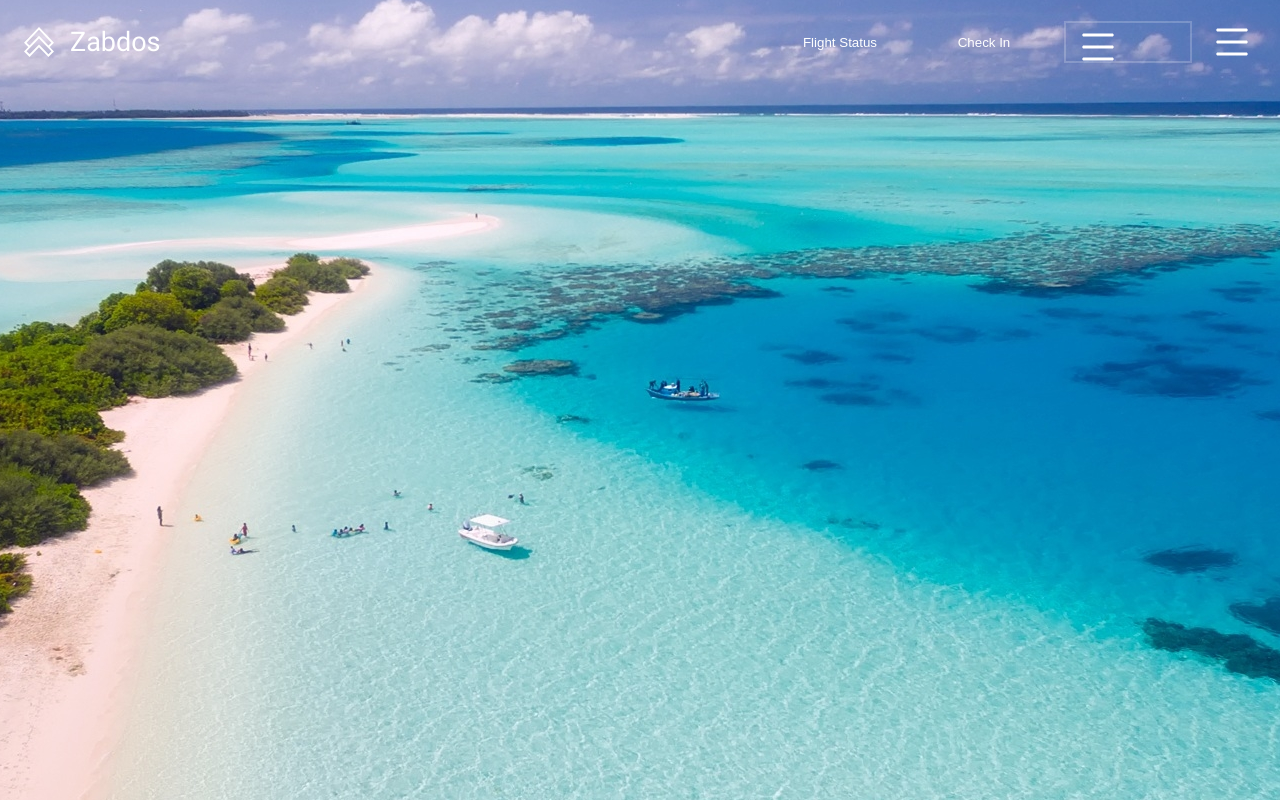
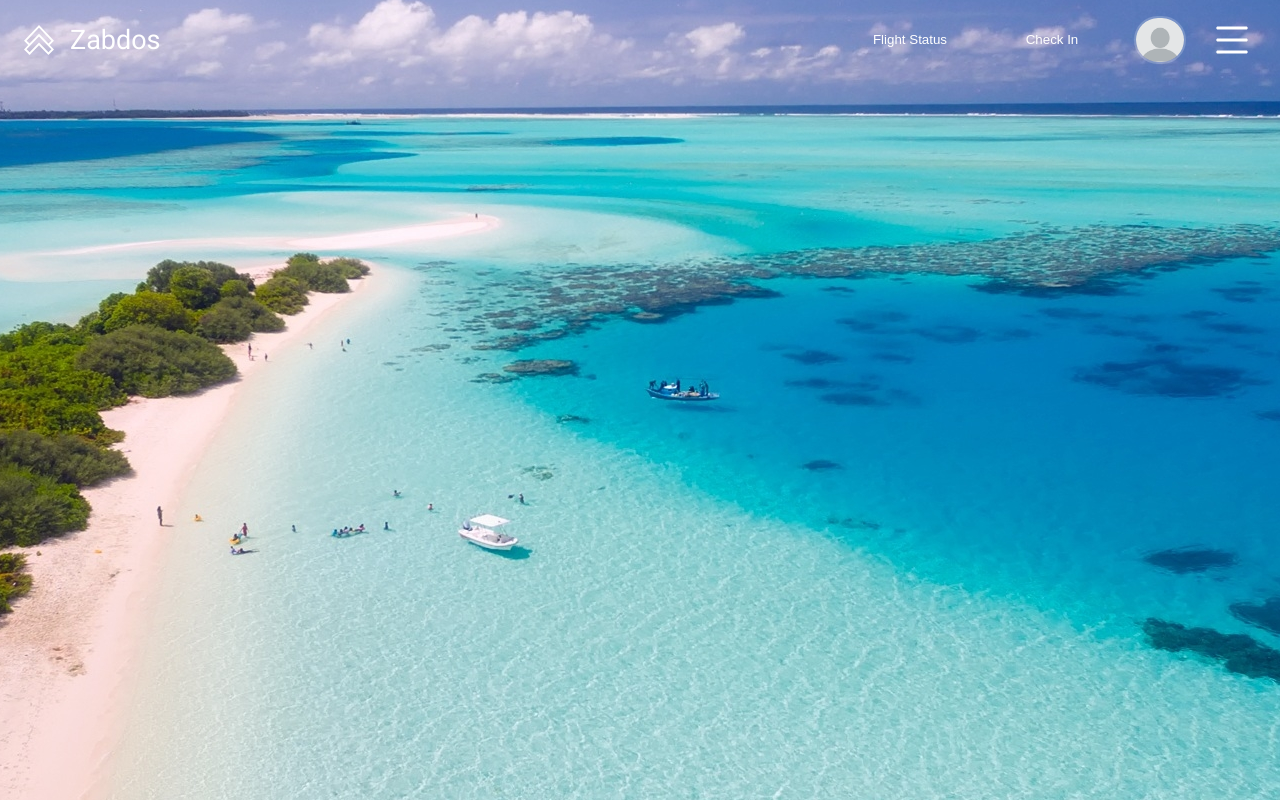
Before and after one commit to Anna-Bala/Fly-to-Bangkok, a plain HTML site: page public/index.html in a window 1280 px wide. Drawn offline with Linux system fonts and the light colour scheme.

Commit message:
Add profile picture icon in navigation

```diff
--- a/public/index.html
+++ b/public/index.html
@@ -19,7 +19,7 @@
         <button class="btn main-section__button">Flight Status</button>
         <button class="btn main-section__button">Check In</button>
         <button class="btn main-section__button -profile">
-          <img alt="navigation" src="../src/assets/icons/navigation-icon.svg" />
+          <img alt="profile picture" class="main-section__profile-picture" src="../src/assets/images/profile-picture.png" />
         </button>
         <button class="btn main-section__navigation-button">
           <img alt="navigation" src="../src/assets/icons/navigation-icon.svg" />
--- a/src/sass/_mainSection.sass
+++ b/src/sass/_mainSection.sass
@@ -13,9 +13,9 @@
     color: $color-white
     display: none
     height: 80%
-    margin-right: $m-sm
-    min-width: 10vw
+    margin-right: $font-size-lg
     padding: 0 $m-xs
+    width: 120px
 
     +media-breakpoint-up(lg)
       display: inline-block
@@ -26,7 +26,12 @@
       border-radius: $border-radius-sm
 
     &.-profile
+      border-radius: $border-radius-base
       border: 2px solid rgba($color-white, .2)
+      height: $m-lg
+      overflow: hidden
+      padding: unset
+      width: auto
 
   &__header
     align-items: 80%
@@ -37,6 +42,11 @@
   &__logo-icon
     width: 30px
 
+  &__profile-picture
+    display: inline-block
+    height: $m-lg
+    width: $m-lg
+
   &__wrapper
     align-items: center
     display: flex
```
Also changed, not shown: src/assets/images/profile-picture.png (added), src/styles/index.css, 1 other file.
